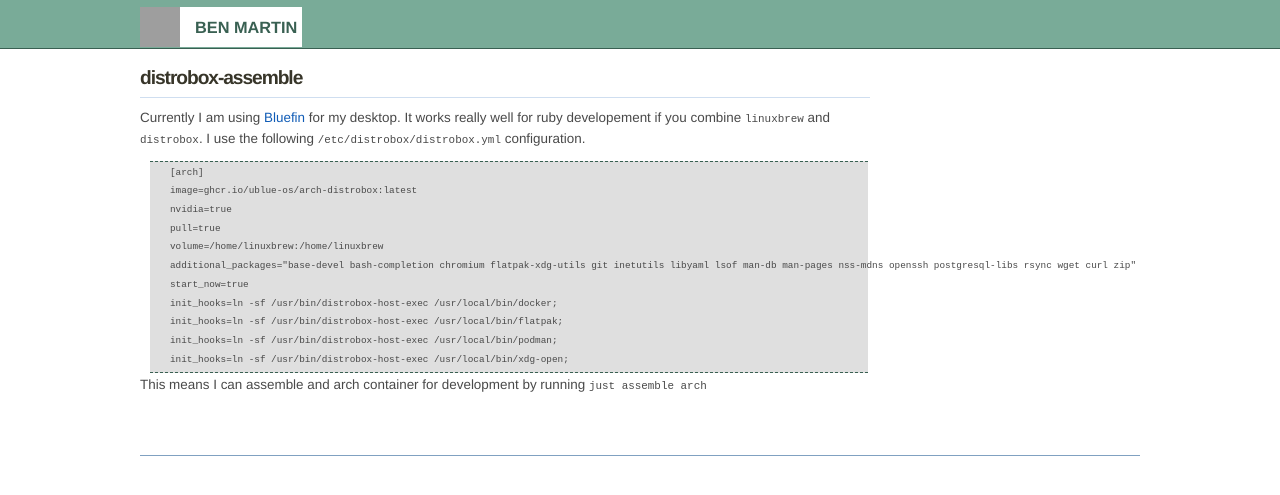
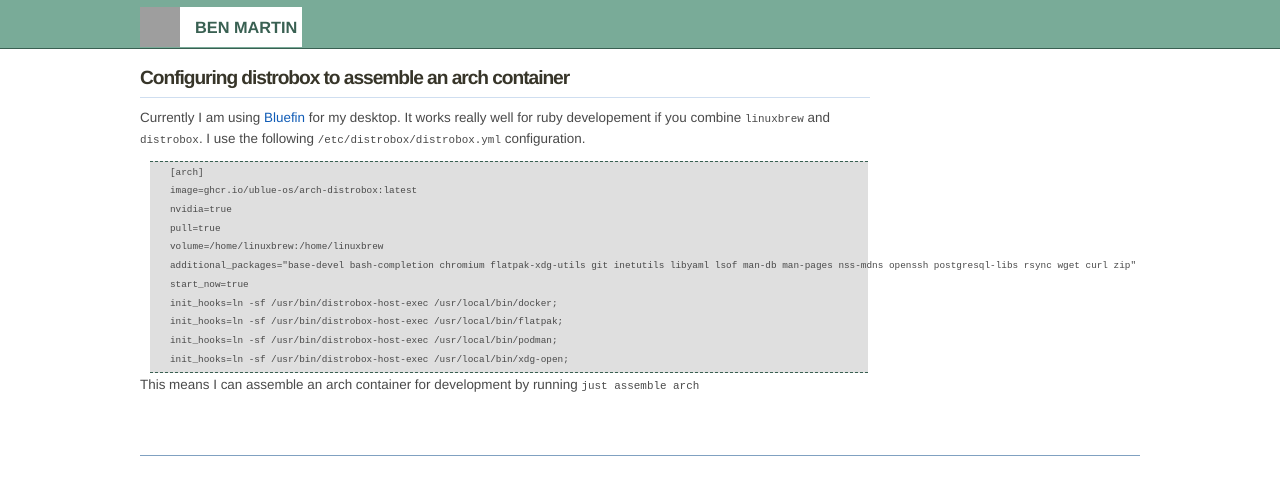
Before and after one commit to bugthing/bugthing.github.com, a Jekyll site: the page built from _posts/2025-01-02-distrobox-assemble.markdown, in a window 1280 px wide, cut to the strip 0-495 px from the top of the page. Built offline with Jekyll 4.4.1, drawn with Linux system fonts in a browser that asks for light colours; grey boxes are pictures that could not be loaded.

Commit message:
chore: typo fix

````diff
--- a/_posts/2025-01-02-distrobox-assemble.markdown
+++ b/_posts/2025-01-02-distrobox-assemble.markdown
@@ -1,6 +1,6 @@
 ---
 layout: default
-title: distrobox-assemble
+title: Configuring distrobox to assemble an arch container
 ---
 Currently I am using [Bluefin](https://projectbluefin.io/) for my desktop.
 It works really well for ruby developement if you combine `linuxbrew` and `distrobox`.
@@ -20,4 +20,4 @@ init_hooks=ln -sf /usr/bin/distrobox-host-exec /usr/local/bin/podman;
 init_hooks=ln -sf /usr/bin/distrobox-host-exec /usr/local/bin/xdg-open;
 ```
 
-This means I can assemble and arch container for development by running `just assemble arch`
+This means I can assemble an arch container for development by running `just assemble arch`
````
